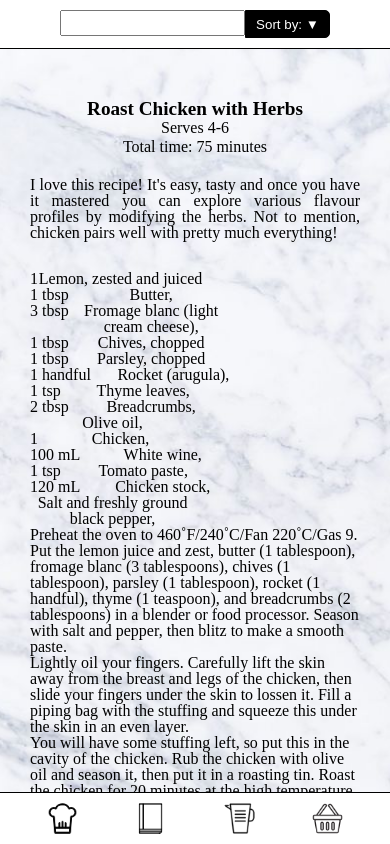
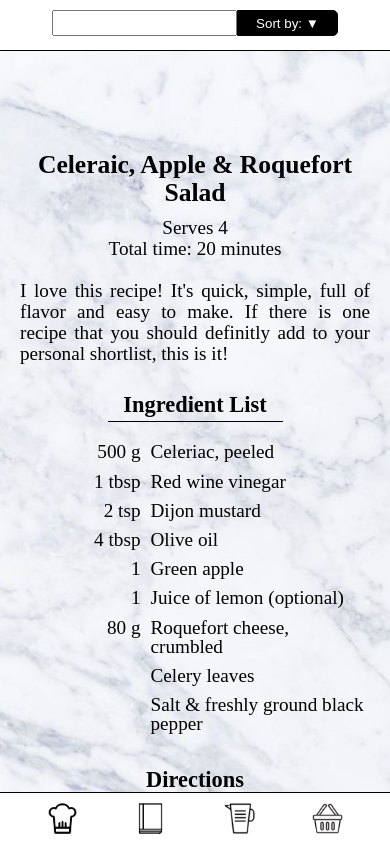
Before and after one commit to LutherCalvinRiggs/riggs-family-cookbook, a React (Create React App) app: page / in a window 390 px wide. Both pictures are taken after a click on the picture 150 px from the left and 818 px from the top of the page. Built offline with nearby package versions, Linux system fonts and the light colour scheme; a web font is replaced by a local one.

Commit message:
completed sort and search functionality and styling

```diff
--- a/src/components/RecipePage.js
+++ b/src/components/RecipePage.js
@@ -8,8 +8,8 @@ class RecipePage extends Component {
     super(props)
     this.state = {
       fullList: fullRecipeListArray,
-      orderBy: 'mealType',
-      /* options: mealType, totalTime, servingSize, alphabetical */
+      orderBy: 'recipeTitle',
+      /* options: recipeTitle, servingSize, totalTime, mealType */
       orderDir: 'asc',
       keywordText: ''
     }
@@ -51,31 +51,33 @@ class RecipePage extends Component {
       }
     }).filter((eachItem) => {
       return (
-        eachItem['keywords']
+        eachItem.keywords
         .toLowerCase()
         .includes(this.state.keywordText.toLowerCase()) ||
-        eachItem['recipeTitle']
+        eachItem.recipeTitle
         .toLowerCase()
         .includes(this.state.keywordText.toLowerCase()) ||
-        eachItem['servingSize']
+        eachItem.servingSize
         .toLowerCase()
         .includes(this.state.keywordText.toLowerCase()) ||
-        eachItem['totalTime']
+        eachItem.totalTime
         .toLowerCase()
         .includes(this.state.keywordText.toLowerCase()) ||
-        eachItem['mealType']
+        eachItem.mealType
         .toLowerCase()
         .includes(this.state.keywordText.toLowerCase()) ||
-        // eachItem['recipeIngredientList']
-        // .toLowerCase()
-        // .includes(this.state.keywordText.toLowerCase()) ||
-        // eachItem['recipeDirections']
-        // .toLowerCase()
-        // .includes(this.state.keywordText.toLowerCase()) ||
-        eachItem['cookbookTitle']
+        // eachItem.recipeIngredientList
+        // .filter((eachIngredient) => {
+        //   return (
+        //     eachIngredient.ingredient
+        //     .toLowerCase()
+        //     .includes(this.state.keywordText.toLowerCase())
+        //   )
+        // }) ||
+        eachItem.cookbookTitle
         .toLowerCase()
         .includes(this.state.keywordText.toLowerCase()) ||
-        eachItem['cookbookAuthor']
+        eachItem.cookbookAuthor
         .toLowerCase()
         .includes(this.state.keywordText.toLowerCase())
       )
@@ -145,14 +147,17 @@ class RecipePage extends Component {
             <div
               className="ingredient-list"
             >
+              <h3
+                className="ingredient-header text-center font-bold"
+              >
+                Ingredient List
+              </h3>
+
               {item.recipeIngredientList.map((item) => (
-
-
                 <div
                   key={item.ingredientNumber}
-                  className="ingredient flex-row text-center"
+                  className="ingredient flex-row justify-center"
                 >
-
                   <div
                     className="ingredient-quantity-container"
                   >
@@ -162,35 +167,31 @@ class RecipePage extends Component {
                       {item.amount}
                     </p>
                   </div>
-
                   <div
-                    className="ingredient-item-container"
+                    className="ingredient-item-container text-left"
                   >
-
                     <p
                       className="ingredient-item"
                     >
-                      {item.ingredient}, {item.preparation}
+                      {item.ingredient}
+                      {(item.preparation ? `, ${item.preparation}` : '')}
                     </p>
-                    {/* <p
-                      className="ingredient-preperation"
-                    >
-
-                    </p> */}
-
                   </div>
                 </div>
-
-
               ))}
             </div>
             <div
-              className="recipe-directions"
+              className="recipe-directions text-justify"
             >
+              <h3
+                className="directions-header text-center font-bold"
+              >
+                Directions
+              </h3>
               {item.recipeDirections.map((item) => (
                 <p
                   key={item.stepNumber}
-                  className="directionn"
+                  className="direction"
                 >
                   {item.direction}
                 </p>
--- a/src/components/SearchComponent.js
+++ b/src/components/SearchComponent.js
@@ -40,7 +40,7 @@ class SearchComponent extends Component {
           <div className="flex-column justify-end">
             <button
               type="button"
-              className="btn-primary"
+              className="sort-options"
               data-toggle="dropdown"
               aria-haspopup="true"
               aria-expanded="false"
@@ -52,17 +52,17 @@ class SearchComponent extends Component {
             <div className={'dropdown-list flex-column ' +
               (this.state.dropdownStatus === 'expanded' ? 'active' : '')}
             >
-              <button className={'dropdown-item ' +
+              {/* <button className={'dropdown-item ' +
                   (this.props.orderBy === 'mealType' ? 'active-sort' : '' )}
                   onClick={e => this.props.changeOrder('mealType', this.props.orderDir)}
                   href="#">
                   Upcoming Meal
-              </button>
+              </button> */}
               <button className={'dropdown-item ' +
-                  (this.props.orderBy === 'totalTime' ? 'active-sort' : '' )}
-                  onClick={e => this.props.changeOrder('totalTime', this.props.orderDir)}
+                  (this.props.orderBy === 'recipeTitle' ? 'active-sort' : '' )}
+                  onClick={e => this.props.changeOrder('recipeTitle', this.props.orderDir)}
                   href="#">
-                  Total Time
+                  Alphabetical
               </button>
               <button className={'dropdown-item ' +
                   (this.props.orderBy === 'servingSize' ? 'active-sort' : '' )}
@@ -71,10 +71,10 @@ class SearchComponent extends Component {
                   Serving Size
               </button>
               <button className={'dropdown-item ' +
-                  (this.props.orderBy === 'alphabetical' ? 'active-sort' : '' )}
-                  onClick={e => this.props.changeOrder('alphabetical', this.props.orderDir)}
+                  (this.props.orderBy === 'totalTime' ? 'active-sort' : '' )}
+                  onClick={e => this.props.changeOrder('totalTime', this.props.orderDir)}
                   href="#">
-                  Alphabetical
+                  Total Time
               </button>
               <div role="separator" className="flex-column dropdown-divider">
                 <button className={'dropdown-item ' +
--- a/src/components/fullRecipeListArray.js
+++ b/src/components/fullRecipeListArray.js
@@ -213,7 +213,7 @@ export const fullRecipeListArray = [
     recipeDirections: [
       {
         stepNumber: 1,
-        direction: "Preheat the oven to 460˚F/240˚C/Fan 220˚C/Gas 9. Put the lemon juice and zest, butter (1 tablespoon), fromage blanc (3 tablespoons), chives (1 tablespoon), parsley (1 tablespoon), rocket (1 handful), thyme (1 teaspoon), and breadcrumbs (2 tablespoons) in a blender or food processor. Season with salt and pepper, then blitz to make a smooth paste."
+        direction: "Preheat the oven to 460˚F/240˚C/Fan 220˚C/Gas 9. Put the lemon juice and zest, butter (1 tbsp), fromage blanc (3 tbsp), chives (1 tbsp), parsley (1 tbsp), rocket (1 handful), thyme (1 tsp), and breadcrumbs (2 tbsp) in a blender or food processor. Season with salt and pepper, then blitz to make a smooth paste."
       },
       {
         stepNumber: 2,
@@ -229,7 +229,7 @@ export const fullRecipeListArray = [
       },
       {
         stepNumber: 5,
-        direction: "Place the roasting tin on the hob and simmer the cooking juices. Add the wine (100 mililiters) and tomato paste (1 teaspoon), then simmer until the liquid is reduced by half. Add the stock (120 mililiters) and reduce again until the sauce is syrupy. Serve with the chicken."
+        direction: "Place the roasting tin on the hob and simmer the cooking juices. Add the wine (100 mL) and tomato paste (1 tsp), then simmer until the liquid is reduced by half. Add the stock (120 mL) and reduce again until the sauce is syrupy. Serve with the chicken."
       }
     ],
     recipeImage: "",
@@ -305,11 +305,11 @@ export const fullRecipeListArray = [
     recipeDirections: [
       {
         stepNumber: 1,
-        direction: "Heat the oil in a pan and fry the mushrooms until they have taken on a little colour. Add the shallot, garlic and thyme (1 tablespoon), then season with salt and pepper and take the pan off the heat."
+        direction: "Heat the oil in a pan and fry the mushrooms until they have taken on a little colour. Add the shallot, garlic and thyme (1 tbsp), then season with salt and pepper and take the pan off the heat."
       },
       {
         stepNumber: 2,
-        direction: "Pick out about a third of the best-looking mushrooms and set them aside. Put the rest of the mushrooms in a blender, add the brandy (2 tablespoons) and crème fraîche (4 tablespoons), then blend until smooth."
+        direction: "Pick out about a third of the best-looking mushrooms and set them aside. Put the rest of the mushrooms in a blender, add the brandy (2 tbsp) and crème fraîche (4 tbsp), then blend until smooth."
       },
       {
         stepNumber: 3,
@@ -391,7 +391,7 @@ export const fullRecipeListArray = [
       },
       {
         stepNumber: 2,
-        direction: "Heat the remaining oil in a pan and gently cook the onions and raw corn kernals. Once they are soft, add enough water to cover the vegetables by 3-4 cm and season with salt, pepper and nutmeg. Bring to a simmer and cook for 20 minutes. Add the crème fraîche (3 tablespoons) and blitz the soup in a blender or food processor until smooth. If you want an extra-smooth soup, pass it through a fine sieve."
+        direction: "Heat the remaining oil in a pan and gently cook the onions and raw corn kernals. Once they are soft, add enough water to cover the vegetables by 3-4 cm and season with salt, pepper and nutmeg. Bring to a simmer and cook for 20 minutes. Add the crème fraîche (3 tbsp) and blitz the soup in a blender or food processor until smooth. If you want an extra-smooth soup, pass it through a fine sieve."
       },
       {
         stepNumber: 3,
@@ -471,7 +471,7 @@ export const fullRecipeListArray = [
     recipeDirections: [
       {
         stepNumber: 1,
-        direction: "Preheat the oven to 400˚F/200˚C/Fan 180˚C/Gas 6. Cut the tomatoes in half and place them in a big bowl with the red onions (2), garlic cloves (4), red chilli (1), and thyme leaves (1 tablespoon). Add the oil (4 tablespoons) and toss well to coat the tomatoes. Scatter the contents of the bowl into a large roasing tin, making sure the tomatoes aren't too crowded together."
+        direction: "Preheat the oven to 400˚F/200˚C/Fan 180˚C/Gas 6. Cut the tomatoes in half and place them in a big bowl with the red onions (2), garlic cloves (4), red chilli (1), and thyme leaves (1 tbsp). Add the oil (4 tbsp) and toss well to coat the tomatoes. Scatter the contents of the bowl into a large roasing tin, making sure the tomatoes aren't too crowded together."
       },
       {
         stepNumber: 2,
@@ -547,11 +547,11 @@ export const fullRecipeListArray = [
       },
       {
         stepNumber: 2,
-        direction: "Toast the almonds (80 grams) in a dry pan until golden brown. Keep a close eye on them so they don't burn."
+        direction: "Toast the almonds (80 g) in a dry pan until golden brown. Keep a close eye on them so they don't burn."
       },
       {
         stepNumber: 3,
-        direction: "Drizzle some of the oil over the broccoli (250 grams), then grill it on a griddle pan over high heat, or on a barbecue, until well charred but still nice and crunchy."
+        direction: "Drizzle some of the oil over the broccoli (250 g), then grill it on a griddle pan over high heat, or on a barbecue, until well charred but still nice and crunchy."
       },
       {
         stepNumber: 4,
@@ -631,11 +631,11 @@ export const fullRecipeListArray = [
     recipeDirections: [
       {
         stepNumber: 1,
-        direction: "Cut the celeriac (500 grams) into super-thin matchsticks and put them in a bowl. In a separate bowl, mix the red wine vinegar (1 tablespoon), dijon mustard (2 teaspoons) and olive oil (4 tablespoons) to make the dressing and season with salt and pepper, then fold this into the celeriac. Chill the celeriac in the fridge for a few hours or overnight."
+        direction: "Cut the celeriac (500 g) into super-thin matchsticks and put them in a bowl. In a separate bowl, mix the red wine vinegar (1 tbsp), dijon mustard (2 tsp) and olive oil (4 tbsp) to make the dressing and season with salt and pepper, then fold this into the celeriac. Chill the celeriac in the fridge for a few hours or overnight."
       },
       {
         stepNumber: 2,
-        direction: "Cut the green apple into thin matchsticks. If you're not serving the salad right away, toss the apple in the lemon juice to stop it going brown. When you're ready to serve, add the apple and crumbled cheese (80 grams) to the salad and finish with some celery leaves."
+        direction: "Cut the green apple into thin matchsticks. If you're not serving the salad right away, toss the apple in the lemon juice to stop it going brown. When you're ready to serve, add the apple and crumbled cheese (80 g) to the salad and finish with some celery leaves."
       }
     ],
     recipeImage: "",
--- a/src/css/RecipePage.css
+++ b/src/css/RecipePage.css
@@ -5,48 +5,68 @@
   overflow-y: scroll;
 }
 
+#recipe-list {
+  /* position: sticky; */
+}
+
 @media screen and (max-width: 500px) {
   #recipe-page {
+    font-size: 1.2rem;
     background-image: url('./images/mobile-white-marble-background.jpg');
   }
 
+  h2 {
+    font-size: 1.6rem;
+  }
+
+  h3 {
+    font-size: 1.4rem;
+  }
+
   #recipe-list {
-    margin: 30px;
+    margin: 20px;
   }
 
   .recipe {
-    margin: 50px 0;
+    margin: 100px 0;
   }
 
   .recipe-header {
     margin-bottom: 30px;
-    line-height: 1.2rem;
+    line-height: 1.1;
   }
 
     .recipe-title {
-      font-size: 1.2rem;
+      margin-bottom: 10px;
     }
 
     .serving-size {
-      font-size: 1rem;
+
     }
 
     .total-time {
-      font-size: 1rem;
+
     }
 
     .recipe-backstory {
       margin-top: 20px;
-      font-size: 1rem;
-      line-height: 1rem;
+      line-height: 1.1;
     }
 
   .ingredient-list {
-
+    margin-bottom: 30px;
   }
 
-    .ingredient-amount-container {
+    .ingredient-header {
       width: 50%;
+      padding-bottom: 5px;
+      border-bottom: 1px solid black;
+      margin: 0 auto 15px auto;
+    }
+
+    .ingredient-quantity-container {
+      width: 35%;
+      padding: 5px;
     }
 
       .ingredient-amount {
@@ -54,7 +74,8 @@
       }
 
     .ingredient-item-container {
-      width: 50%;
+      width: 65%;
+      padding: 5px;
     }
 
       .ingredient-item {
@@ -64,4 +85,20 @@
       .ingredient-preperation {
 
       }
+
+  .recipe-directions {
+
+  }
+
+    .directions-header {
+      width: 50%;
+      padding-bottom: 5px;
+      border-bottom: 1px solid black;
+      margin: 0 auto 15px auto;
+    }
+
+    .direction {
+      line-height: 1.1;
+      margin-bottom: 15px;
+    }
 }
--- a/src/css/SearchComponent.css
+++ b/src/css/SearchComponent.css
@@ -1,4 +1,5 @@
 #search-component {
+  height: 30px;
   background-color: white;
   padding: 10px;
   border-bottom: 1px solid black;
@@ -8,10 +9,10 @@
   height: 20px;
 }
 
-.btn-primary {
-  height: 28px;
+.sort-options {
+  height: 26px;
   padding: 5px 10px;
-  background-color: black !important;
+  background-color: black;
   color: white;
   border: 1px solid black;
   border-radius: 0 5px 5px 0;
@@ -20,11 +21,9 @@
 
 .dropdown-list {
   border: 1px solid lightgrey;
-  position: absolute;
-  top: 40px;
+  position: relative;
+  top: 0;
   visibility: collapse;
-  /* max-height: -0px;
-  overflow-x: hidden; */
 }
 
 .dropdown-list.active {
```
Also changed, not shown: 1 other file (tests, documents, lock files or other folders).
